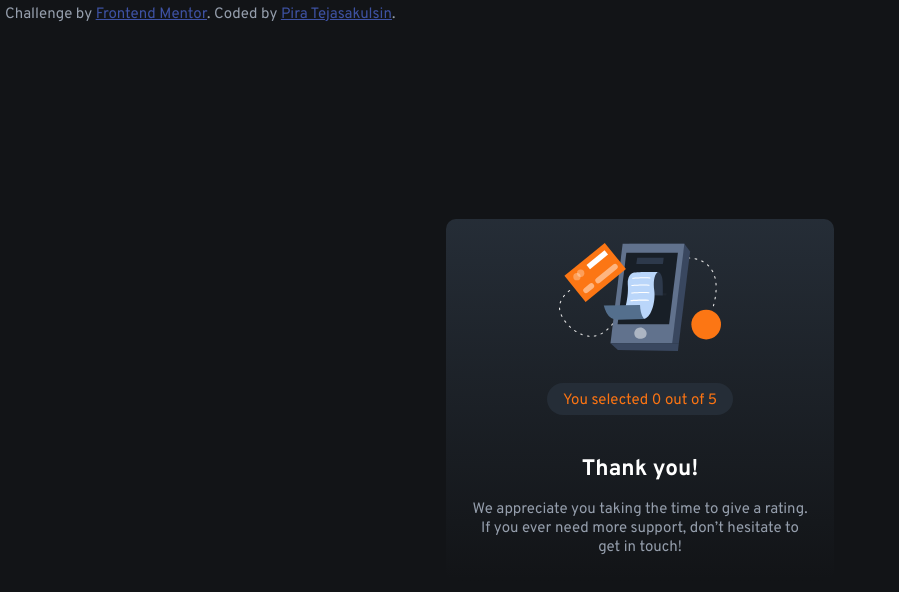
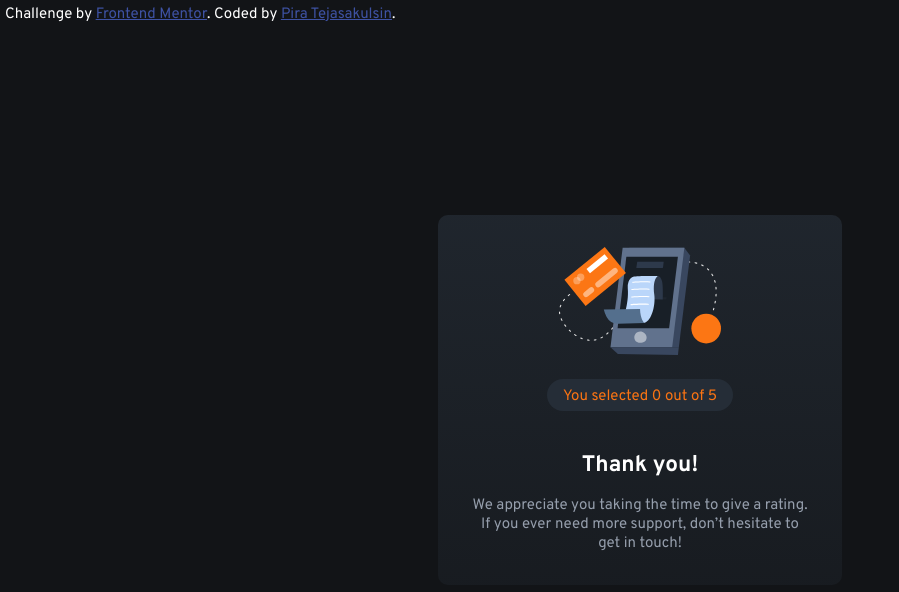
Before and after one commit to piratejas/interactive-rating-component, a plain HTML site: page index.html in a window 1280 px wide. Both pictures are taken after a click on the button "SUBMIT". Shown: the whole page, without its empty margins (0-899 px from the left). Drawn offline with Linux system fonts and the light colour scheme.

Commit message:
corrected linear gradient; reduced padding on thank-you-card; changed attribution font colour

```diff
--- a/styles.css
+++ b/styles.css
@@ -77,7 +77,10 @@ ul li button:focus {
 .rating-card {
   max-width: 340px;
   margin: 0 auto;
-  background-image: linear-gradient(hsl(213, 19%, 18%), hsl(216, 12%, 8%));
+  background-image: linear-gradient(
+    hsl(213, 19%, 18%, 0.7),
+    hsl(213, 19%, 18%, 0.3)
+  );
   padding: 1.5rem;
   border-radius: 0.625rem;
 }
@@ -91,8 +94,11 @@ ul li button:focus {
 .thank-you-card {
   max-width: 340px;
   margin: 0 auto;
-  background-image: linear-gradient(hsl(213, 19%, 18%), hsl(216, 12%, 8%));
-  padding: 1.5rem;
+  background-image: linear-gradient(
+    hsl(213, 19%, 18%, 0.7),
+    hsl(213, 19%, 18%, 0.3)
+  );
+  padding: 2rem;
   border-radius: 0.625rem;
   display: flex;
   flex-direction: column;
@@ -103,7 +109,7 @@ ul li button:focus {
 
 .thank-you-card img {
   display: block;
-  margin: 0 auto 2rem;
+  margin: 0 auto 1.5rem;
 }
 
 .thank-you-card p.selection {
@@ -125,6 +131,7 @@ ul li button:focus {
   left: 5px;
   font-size: 15px;
   text-align: center;
+  color: hsl(0, 0%, 100%);
 }
 .attribution a {
   color: hsl(228, 45%, 44%);
```
